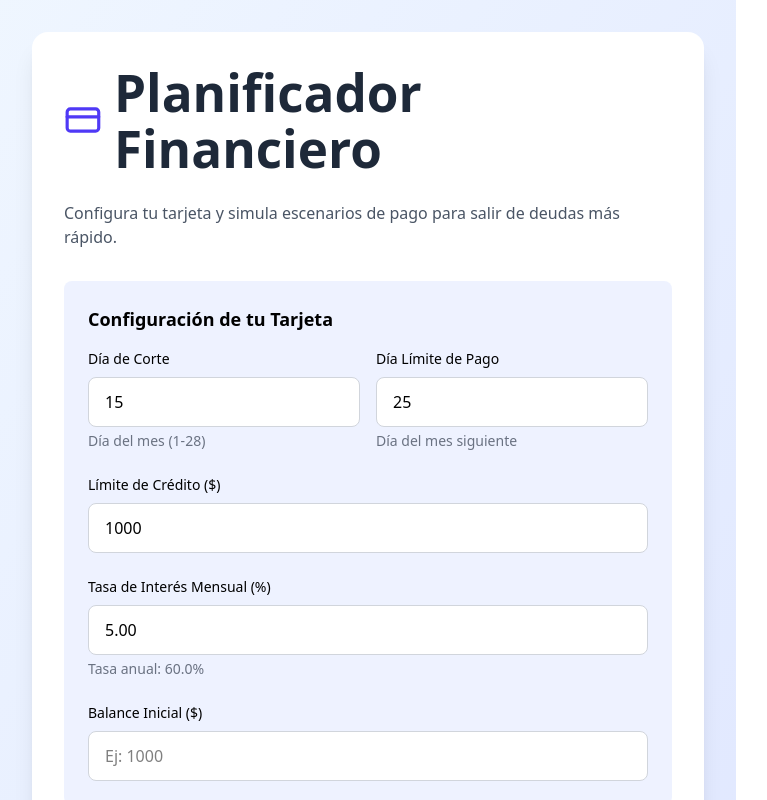
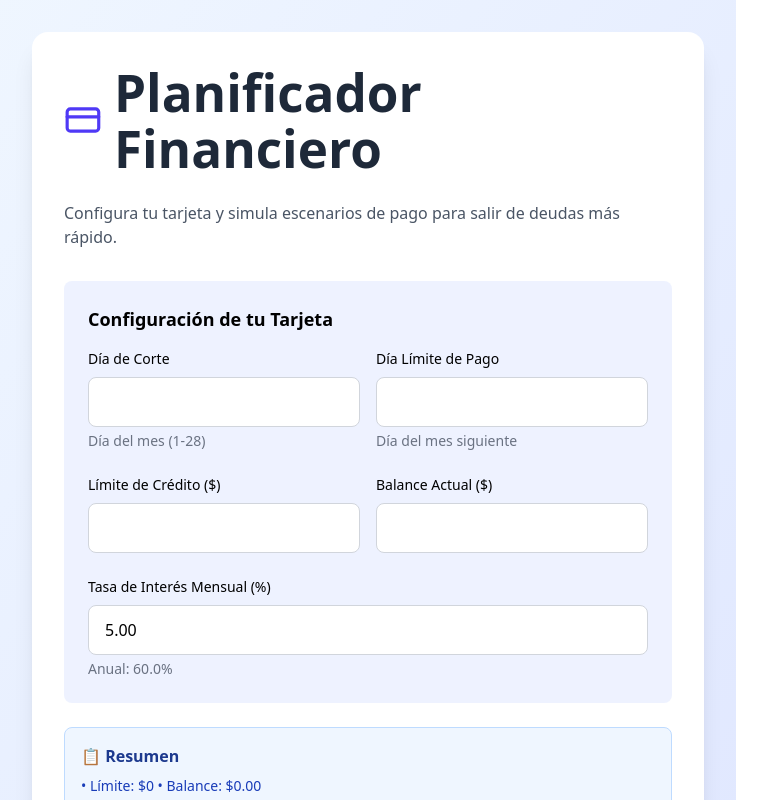
Before and after one commit to drfernandez1221-coder/planificador-financiero, a React (Vite) app: page / in a window 1280 px wide. Shown: the top 800 px of the page, without its empty margins (0-767 px from the left). Built offline with nearby package versions, Linux system fonts and the light colour scheme.

Commit message:
Cambios lunes

```diff
--- a/src/App.jsx
+++ b/src/App.jsx
@@ -7,7 +7,7 @@ import html2pdf from 'html2pdf.js';
 export default function CreditCardPlanner() {
   const [gameState, setGameState] = useState('setup');
   const [balance, setBalance] = useState(0);
-  const [creditLimit, setCreditLimit] = useState(1000);
+  const [creditLimit, setCreditLimit] = useState(0);
   const [monthlyRate, setMonthlyRate] = useState(0.05);
   const [totalInterestPaid, setTotalInterestPaid] = useState(0);
   const [achievements, setAchievements] = useState([]);
@@ -18,11 +18,11 @@ export default function CreditCardPlanner() {
   const [customPayment, setCustomPayment] = useState('');
   const [additionalPayment, setAdditionalPayment] = useState('');
 
-  const [cutoffDay, setCutoffDay] = useState('15');
-  const [paymentDueDay, setPaymentDueDay] = useState('25');
+  const [cutoffDay, setCutoffDay] = useState('');
+  const [paymentDueDay, setPaymentDueDay] = useState('');
 
-  const [planMonths, setPlanMonths] = useState(12);
-  const [paymentPlan, setPaymentPlan] = useState(Array(12).fill(''));
+  const [planMonths, setPlanMonths] = useState(6);
+  const [paymentPlan, setPaymentPlan] = useState(Array(6).fill(''));
   const chartRef = useRef(null);
 
   const minPayment = Math.max(balance * 0.05, 25);
@@ -180,8 +180,8 @@ export default function CreditCardPlanner() {
     setAchievements([]);
     setShowWarning(false);
     setShowSettings(false);
-    setPlanMonths(12);
-    setPaymentPlan(Array(12).fill(''));
+    setPlanMonths(6);
+    setPaymentPlan(Array(6).fill(''));
   };
 
   const startSimulation = () => {
@@ -281,7 +281,7 @@ export default function CreditCardPlanner() {
                   <input
                     type="number"
                     value={cutoffDay}
-                    onChange={(e) => setCutoffDay(Math.max(1, Math.min(28, parseInt(e.target.value) || 15)))}
+                    onChange={(e) => setCutoffDay(e.target.value === '' ? '' : Math.max(1, Math.min(28, parseInt(e.target.value))))}
                     className="w-full px-4 py-3 border border-gray-300 rounded-lg focus:ring-2 focus:ring-indigo-500"
                     min="1"
                     max="28"
@@ -293,7 +293,7 @@ export default function CreditCardPlanner() {
                   <input
                     type="number"
                     value={paymentDueDay}
-                    onChange={(e) => setPaymentDueDay(Math.max(1, Math.min(31, parseInt(e.target.value) || 25)))}
+                    onChange={(e) => setPaymentDueDay(e.target.value === '' ? '' : Math.max(1, Math.min(31, parseInt(e.target.value))))}
                     className="w-full px-4 py-3 border border-gray-300 rounded-lg focus:ring-2 focus:ring-indigo-500"
                     min="1"
                     max="31"
@@ -302,18 +302,34 @@ export default function CreditCardPlanner() {
                 </div>
               </div>
 
+              <div className="grid grid-cols-2 gap-4">
                 <div>
                   <label className="block text-sm font-medium mb-2">Límite de Crédito ($)</label>
                   <input
                     type="number"
-                  value={creditLimit}
+                    value={creditLimit || ''}
                     onChange={(e) => setCreditLimit(Math.max(0, parseFloat(e.target.value) || 0))}
                     className="w-full px-4 py-3 border border-gray-300 rounded-lg focus:ring-2 focus:ring-indigo-500"
-                  placeholder="Ej: 1000"
                   />
                 </div>
 
                 <div>
+                  <label className="block text-sm font-medium mb-2">Balance Actual ($)</label>
+                  <input
+                    type="number"
+                    value={balance || ''}
+                    onChange={(e) => setBalance(Math.max(0, parseFloat(e.target.value) || 0))}
+                    className="w-full px-4 py-3 border border-gray-300 rounded-lg focus:ring-2 focus:ring-indigo-500"
+                  />
+                  {balance > creditLimit && (
+                    <div className="text-sm text-red-600 mt-1 font-medium">
+                      ⚠️ Sobregiro: ${(balance - creditLimit).toFixed(2)}
+                    </div>
+                  )}
+                </div>
+              </div>
+
+              <div className="mt-4">
                 <label className="block text-sm font-medium mb-2">Tasa de Interés Mensual (%)</label>
                 <input
                   type="number"
@@ -323,24 +339,8 @@ export default function CreditCardPlanner() {
                   step="0.1"
                 />
                 <div className="text-sm text-gray-500 mt-1">
-                  Tasa anual: {annualRate}%
+                  Anual: {annualRate}%
                 </div>
-              </div>
-
-              <div>
-                <label className="block text-sm font-medium mb-2">Balance Inicial ($)</label>
-                <input
-                  type="number"
-                  value={balance || ''}
-                  onChange={(e) => setBalance(Math.max(0, parseFloat(e.target.value) || 0))}
-                  className="w-full px-4 py-3 border border-gray-300 rounded-lg focus:ring-2 focus:ring-indigo-500"
-                  placeholder="Ej: 1000"
-                />
-                {balance > creditLimit && (
-                  <div className="text-sm text-red-600 mt-1 font-medium">
-                    ⚠️ Sobregiro: ${(balance - creditLimit).toFixed(2)}
-                  </div>
-                )}
               </div>
             </div>
 
```
Lines whose indentation alone changed are shown as unchanged.
